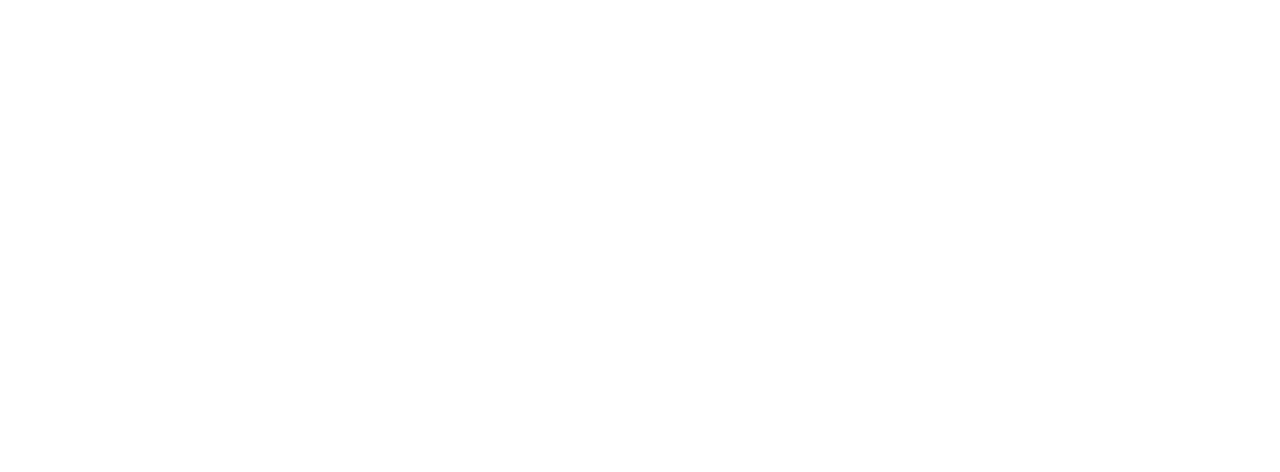
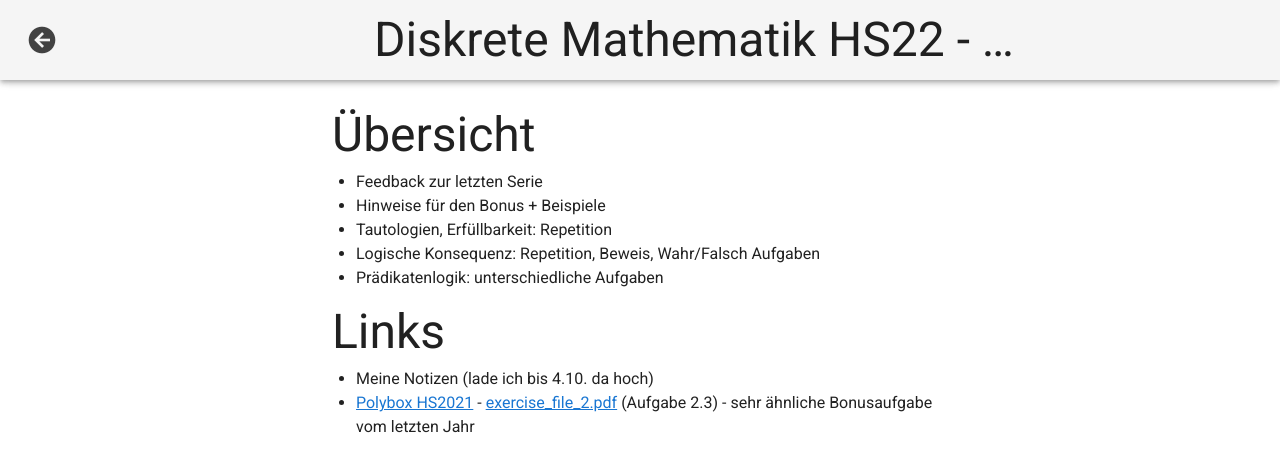
Before and after one commit to HumbleCatcher/eth-homepage, a Nuxt app: page /dm2022/week/2 in a window 1280 px wide. Before the commit this address had no page. Shown: the top 472 px of the page. Built offline with nearby package versions, Linux system fonts and the light colour scheme.

Commit message:
new links on index page + prepare page for second week

```diff
--- a/pages/dm2022/index.vue
+++ b/pages/dm2022/index.vue
@@ -51,9 +51,32 @@
           >
         </li>
         <li>
-          <a target="_blank" href="https://dm.crypto.ethz.ch/">
-            Übungsaufgaben</a
+          <a target="_blank" href="https://dm.crypto.ethz.ch/"> Serien</a>
+        </li>
+        <li>
+          <a
+            href="https://polybox.ethz.ch/index.php/s/WXf1p3ODpDdpnRH?path=%2F1.%20Semester%2F2%20DiskMath%2F3%20Exercises"
+            target="_blank"
+            rel="noopener noreferrer"
+            >Alte Serien</a
           >
+        </li>
+        <li>
+          <a
+            href="https://exams.vis.ethz.ch/category/DiskreteMathematik"
+            target="_blank"
+            rel="noopener noreferrer"
+            >Alte Prüfungen</a
+          >
+        </li>
+        <li>
+          <a
+            href="https://cdn.vis.ethz.ch/luk/pvw_diskretemathematik.pdf"
+            target="_blank"
+            rel="noopener noreferrer"
+            >PVW Skript</a
+          >
+          (Zusammenfassung aller Themen + Aufgaben)
         </li>
       </ul>
     </collapsible-header>
@@ -61,9 +84,10 @@
     <h3>Übungsstunden</h3>
     <ul>
       <li>
-        <span class="outer">
-          <NuxtLink to="/dm2022/week/1"> Woche 1 </NuxtLink>
-        </span>
+        <NuxtLink to="/dm2022/week/1"> Woche 1 </NuxtLink>
+      </li>
+      <li>
+        <NuxtLink to="/dm2022/week/2"> Woche 2 </NuxtLink>
       </li>
     </ul>
   </default-layout>
--- /dev/null
+++ b/pages/dm2022/week/2.vue
@@ -0,0 +1,41 @@
+<template>
+  <default-layout title="Diskrete Mathematik HS22 - Woche 2" back="/dm2022">
+    <h3>Übersicht</h3>
+    <ul>
+      <li>Feedback zur letzten Serie</li>
+      <li>Hinweise für den Bonus + Beispiele</li>
+      <li>Tautologien, Erfüllbarkeit: Repetition</li>
+      <li>Logische Konsequenz: Repetition, Beweis, Wahr/Falsch Aufgaben</li>
+      <li>Prädikatenlogik: unterschiedliche Aufgaben</li>
+    </ul>
+    <h3>Links</h3>
+    <ul>
+      <li>Meine Notizen (lade ich bis 4.10. da hoch)</li>
+      <li>
+        <a
+          target="_blank"
+          href="https://polybox.ethz.ch/index.php/s/WXf1p3ODpDdpnRH?path=%2F1.%20Semester%2F2%20DiskMath%2F3%20Exercises%2FHS21"
+          >Polybox HS2021</a
+        >
+        -
+        <a
+          href="https://polybox.ethz.ch/index.php/s/WXf1p3ODpDdpnRH/download?path=%2F1.%20Semester%2F2%20DiskMath%2F3%20Exercises%2FHS21&files=exercise_file_2.pdf"
+          target="_blank"
+          rel="noopener noreferrer"
+          >exercise_file_2.pdf</a
+        >
+        (Aufgabe 2.3) - sehr ähnliche Bonusaufgabe vom letzten Jahr
+      </li>
+    </ul>
+  </default-layout>
+</template>
+
+<script lang="ts">
+import Vue from "vue";
+
+export default Vue.extend({
+  mounted() {},
+});
+</script>
+
+<style lang="sass" scoped></style>
```
